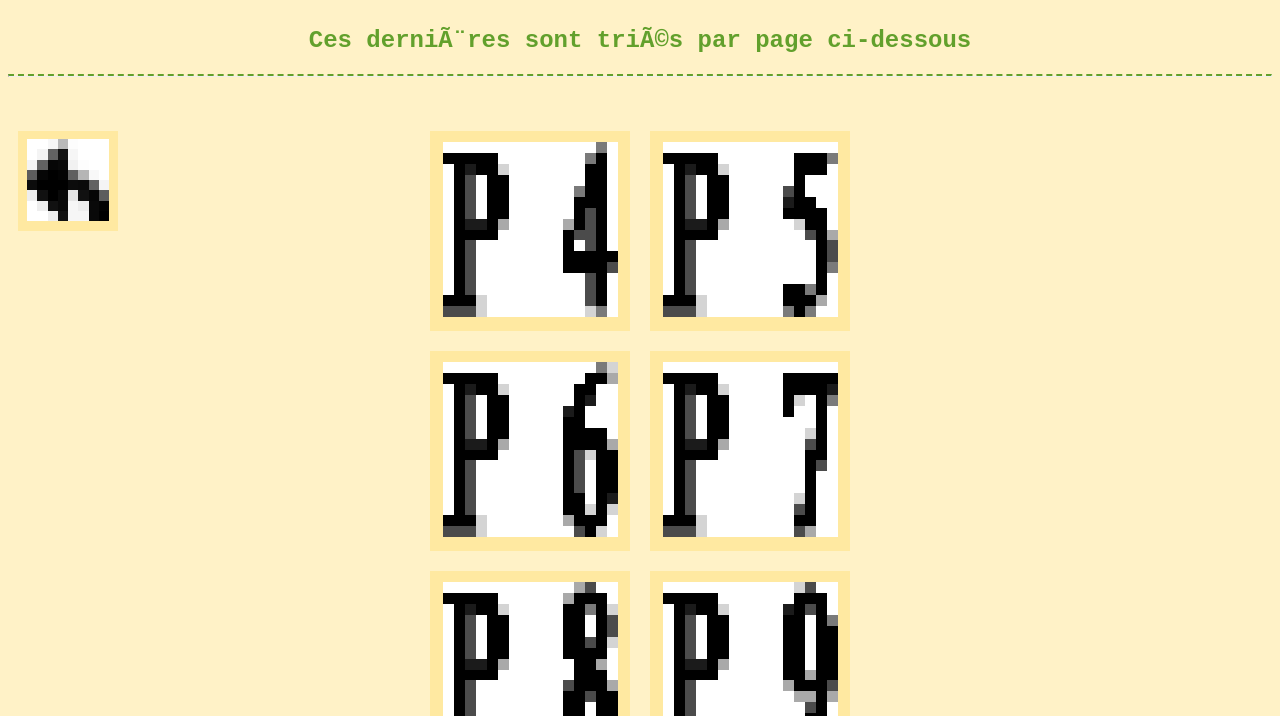
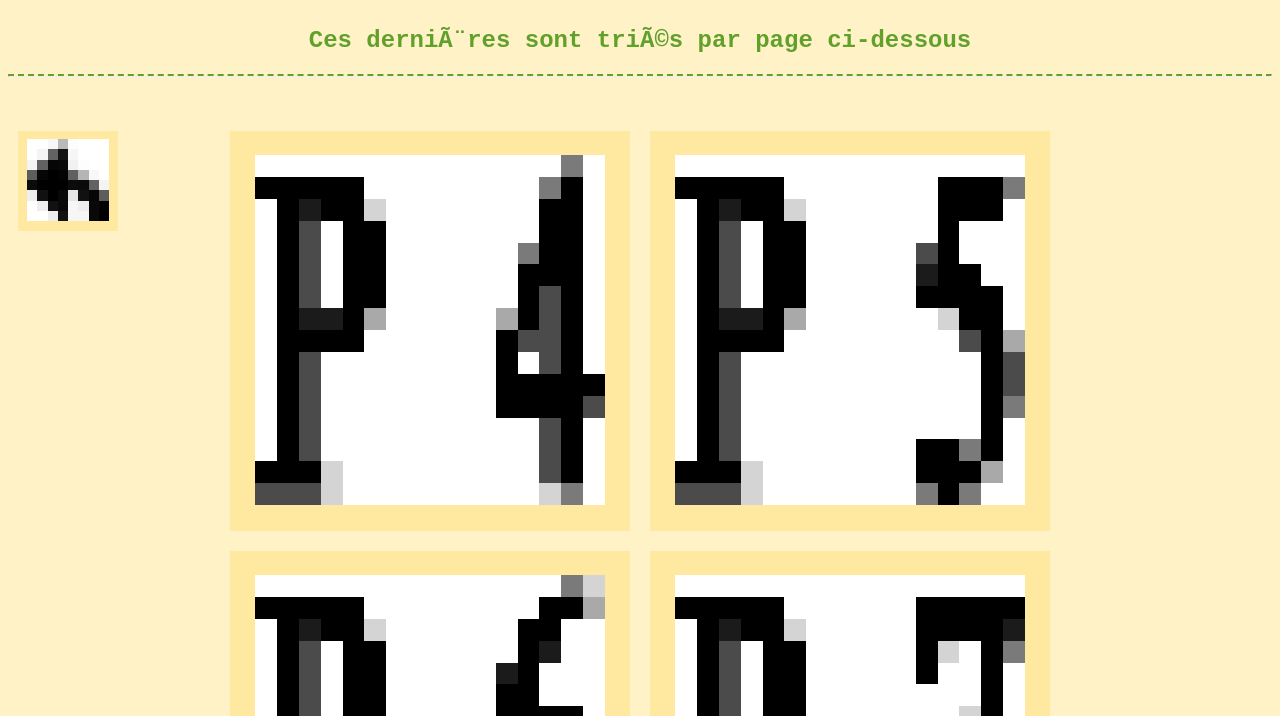
Before and after one commit to SHROOMpng/memoire_2026, a plain HTML site: page index.html in a window 1280 px wide. Shown: the part 84-800 px from the top of the page. Drawn offline with Linux system fonts and the light colour scheme.

Commit message:
Update index.html

```diff
--- a/index.html
+++ b/index.html
@@ -41,8 +41,8 @@
         }
 
         .navigation-button{
-            width: 200px;
-            height: 200px;
+            width: 400px;
+            height: 400px;
         }
 
         button:hover{
@@ -60,7 +60,7 @@
         }
 
         .navigation-img{
-            width: 175px;
+            width: 350px;
             margin: auto;
             image-rendering: pixelated;
         }
```
